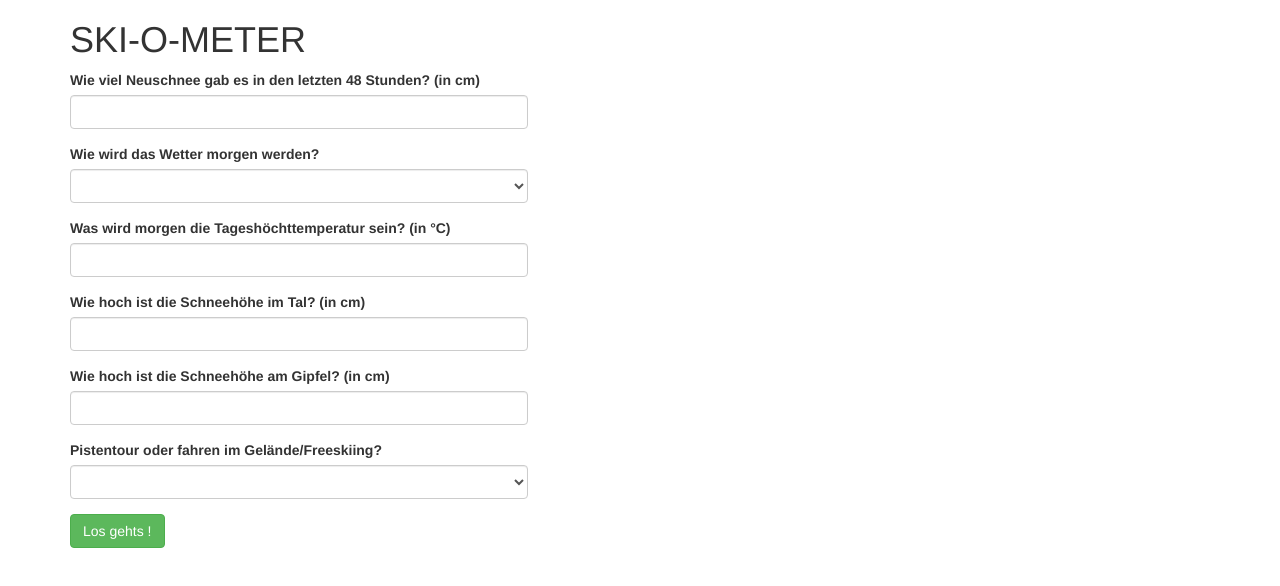
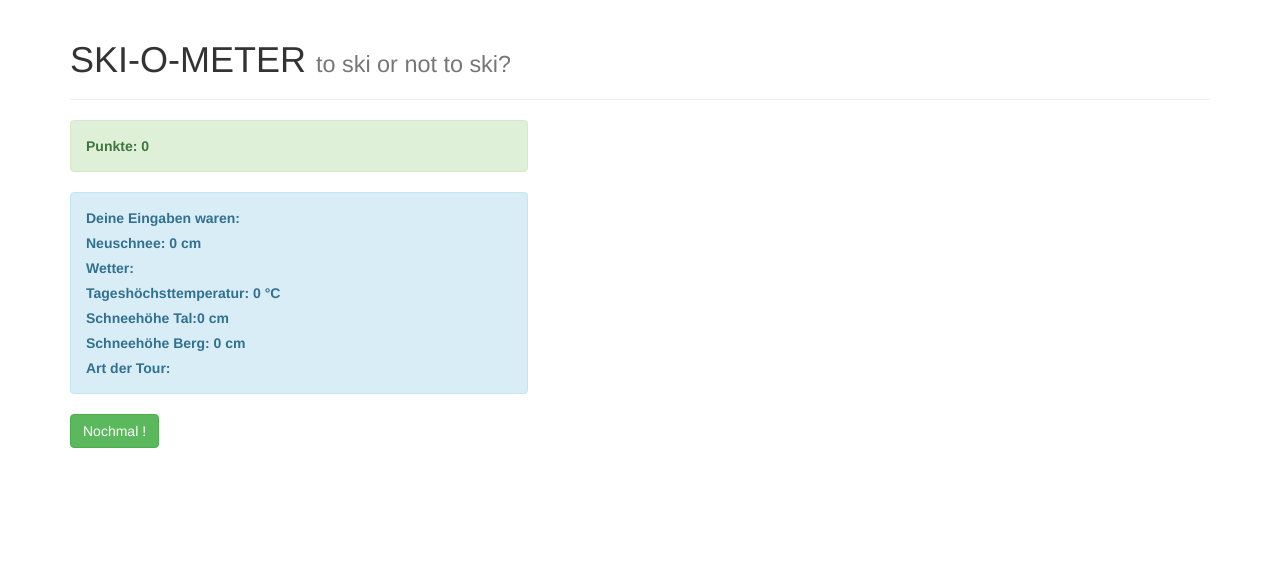
Before and after one commit to superernie77/ski-o-meter, an Angular app: page / in a window 1280 px wide. Shown: the top 586 px of the page. Built offline with nearby package versions, Linux system fonts and the light colour scheme.

Commit message:
refactored result page

```diff
--- a/src/app/app.component.html
+++ b/src/app/app.component.html
@@ -2,7 +2,9 @@
   <div class="row">
     <div class="col-md-12">
 
-    <h1>SKI-O-METER</h1>
+      <div class="page-header">
+        <h1>SKI-O-METER <small>to ski or not to ski?</small></h1>
+      </div>
 
     <app-questions *ngIf="!calcCompleted" ></app-questions>
 
--- a/src/app/app.component.ts
+++ b/src/app/app.component.ts
@@ -9,7 +9,7 @@ import { CalculationService } from './shared/calculation.service';
 export class AppComponent implements OnInit {
   title = 'ski-o-meter';
 
-  calcCompleted : boolean = false;
+  calcCompleted : boolean = true;
 
   constructor(private calculationService : CalculationService) { }
 
--- a/src/app/result/result.component.html
+++ b/src/app/result/result.component.html
@@ -1,4 +1,39 @@
-<p>result works!</p>
-<p><button type="button" (click)="reset()">Reset</button></p>
-<p>Points:</p>
-<p>{{getPoints()}}</p>
+<div class="row">
+  <div class="col-xs-5">
+    <div class="alert alert-success" role="alert">
+      <strong>Punkte: {{ getPoints() }}</strong>
+    </div>
+  </div>
+</div>
+<div class="row">
+  <div class="col-xs-5">
+    <div class="alert alert-info" role="alert">
+      <p><strong>Deine Eingaben waren:</strong></p>
+      <p>
+        <strong>Neuschnee: {{ getResult().schnee }} cm</strong>
+      </p>
+      <p>
+        <strong>Wetter: {{ getResult().wetter }}</strong>
+      </p>
+      <p>
+        <strong>Tageshöchsttemperatur: {{ getResult().temperatur }} °C</strong>
+      </p>
+      <p>
+        <strong>Schneehöhe Tal:{{ getResult().schnee_tal }} cm</strong>
+      </p>
+      <p>
+        <strong>Schneehöhe Berg: {{ getResult().schnee_berg }} cm</strong>
+      </p>
+      <p>
+        <strong>Art der Tour: {{ getResult().tourenart }}</strong>
+      </p>
+    </div>
+  </div>
+</div>
+<div class="row">
+  <div class="col-xs-5">
+    <button class="btn btn-success" type="button" (click)="reset()">
+      Nochmal !
+    </button>
+  </div>
+</div>
```
